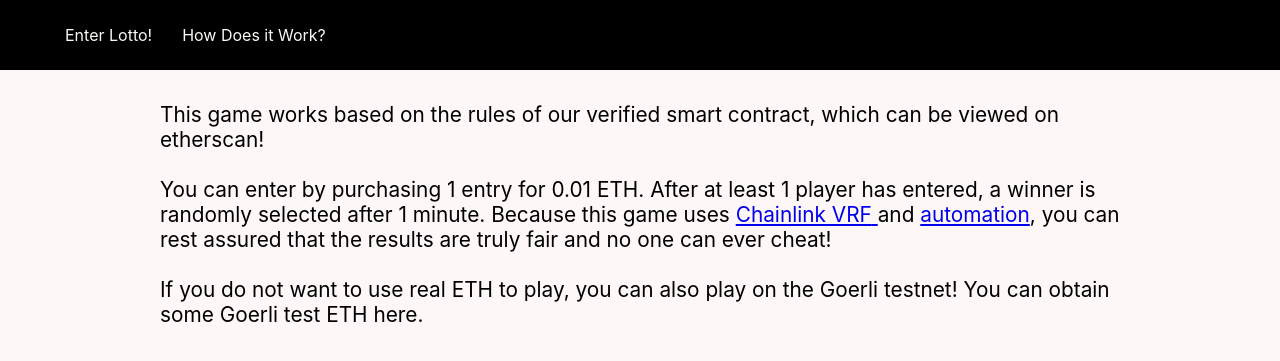
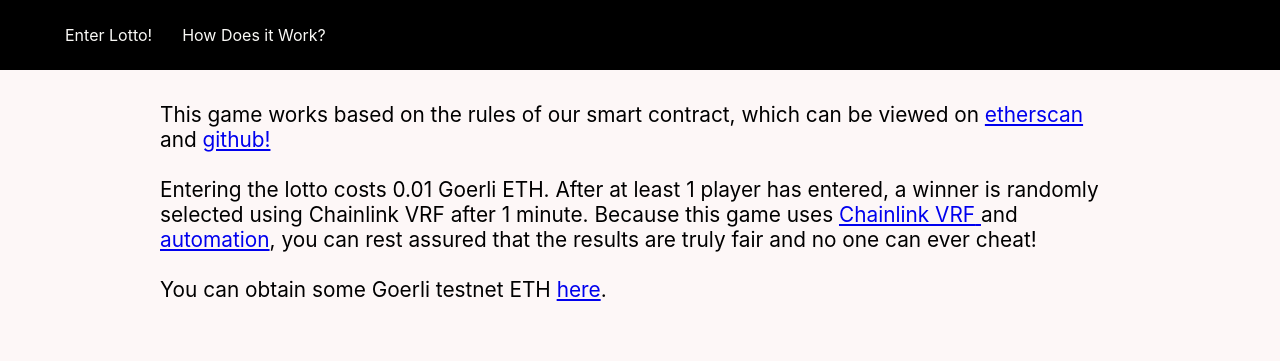
Before and after one commit to sdavidkong/lotto-time-next-js, a Next.js app: page /how in a window 1280 px wide. Shown: the part 195-556 px from the top of the page. Built offline with nearby package versions, Linux system fonts and the light colour scheme; what react-moralis would draw is missing.

Commit message:
added more links

```diff
--- a/pages/how.js
+++ b/pages/how.js
@@ -14,13 +14,20 @@ export default function Home() {
       <Header />
       <Menu />
       <div className={styles.text}>
-        This game works based on the rules of our verified smart contract, which
-        can be viewed on etherscan!
+        This game works based on the rules of our smart contract, which can be
+        viewed on{" "}
+        <a href="https://goerli.etherscan.io/address/0x9fDfbf3C5F12dE43Ef118b9769516e82c1FA5E2d#internaltx">
+          etherscan
+        </a>{" "}
+        and{" "}
+        <a href="https://github.com/sdavidkong/SmartContractLottery/blob/master/contracts/Raffle.sol">
+          github!
+        </a>
         <br></br>
         <br></br>
-        You can enter by purchasing 1 entry for 0.01 ETH. After at least 1
-        player has entered, a winner is randomly selected after 1 minute.
-        Because this game uses{" "}
+        Entering the lotto costs 0.01 Goerli ETH. After at least 1 player has
+        entered, a winner is randomly selected using Chainlink VRF after 1
+        minute. Because this game uses{" "}
         <a href="https://docs.chain.link/docs/vrf/v2/introduction/">
           Chainlink VRF{" "}
         </a>
@@ -32,9 +39,8 @@ export default function Home() {
         ever cheat!
         <br></br>
         <br></br>
-        If you do not want to use real ETH to play, you can also play on the
-        Goerli testnet! You can obtain some Goerli test ETH here.
-        <br></br>
+        You can obtain some Goerli testnet ETH{" "}
+        <a href="https://goerlifaucet.com/"> here</a>.<br></br>
         <br></br>
         <br></br>
       </div>
```
